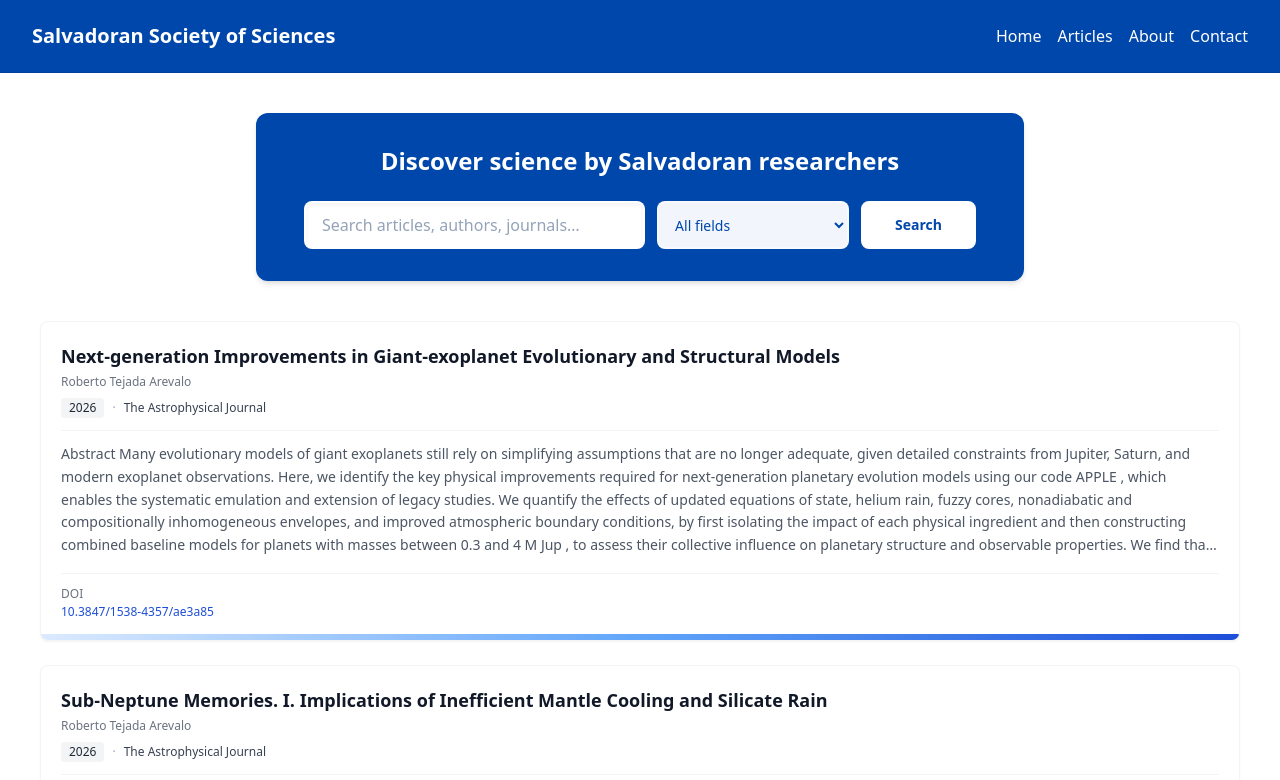
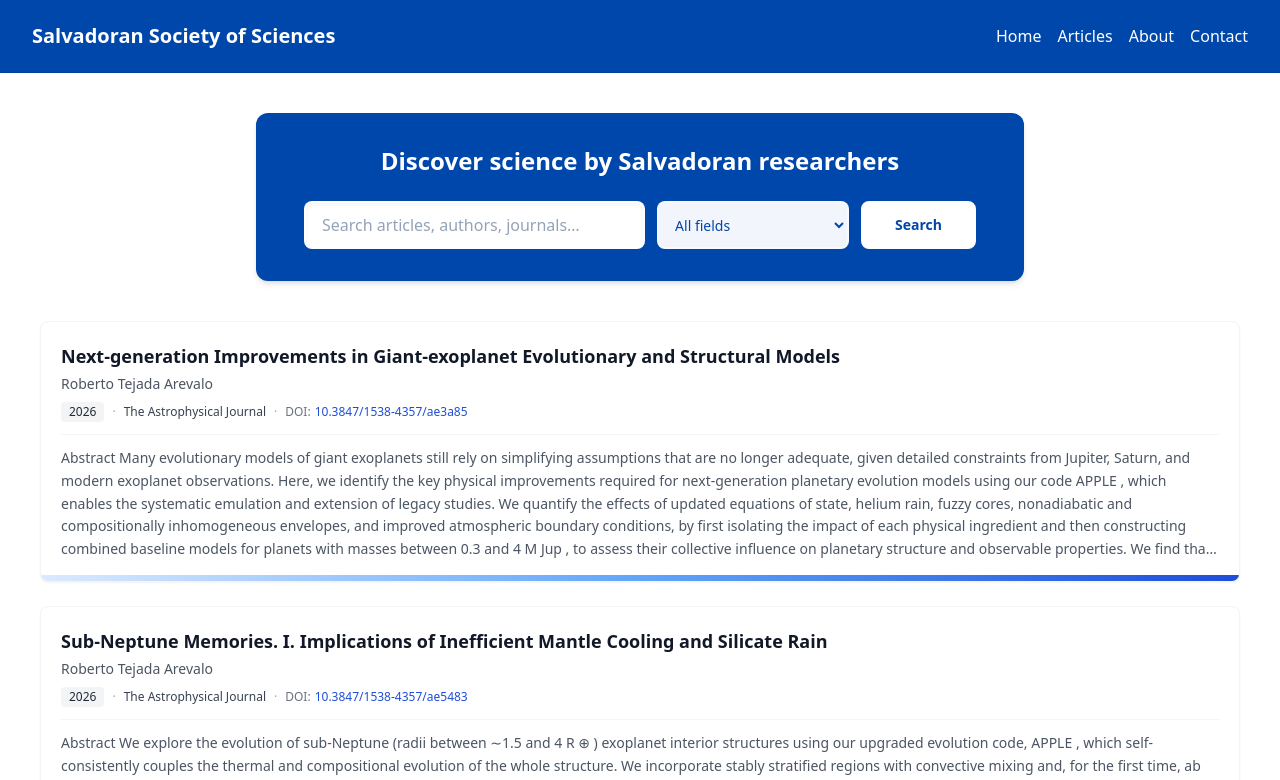
Before and after one commit to jromerooo2/salvadoran_arxiv, a Vue app: page /articles in a window 1280 px wide. Shown: the top 780 px of the page. Built offline with nearby package versions, Linux system fonts and the light colour scheme.

Commit message:
adding affiliation next to author name and moving DOI

```diff
--- a/src/components/Tarjeta.vue
+++ b/src/components/Tarjeta.vue
@@ -9,6 +9,7 @@ const props = defineProps({
   journal: String,
   doi: String,
   author: String,
+  affiliation: String,
 })
 
 const yearLabel = computed(() => {
@@ -41,6 +42,14 @@ const doiDisplay = computed(() => {
   return s
 })
 
+const authorLine = computed(() => {
+  const auth = (props.author ?? '').trim()
+  if (!auth) return ''
+  const aff = (props.affiliation ?? '').trim()
+  if (!aff || aff.toUpperCase() === 'N/A') return auth
+  return `${auth}, ${aff}`
+})
+
 const abstractIsMissing = computed(() => {
   const a = (props.abstract ?? '').trim()
   return !a || a === 'N/A' || a.toUpperCase() === 'N/A'
@@ -64,8 +73,8 @@ const abstractPreview = computed(() => {
       <h3 class="text-base font-bold leading-snug text-gray-900 sm:text-lg">
         {{ title }}
       </h3>
-      <p v-if="author" class="mt-1 text-xs text-gray-500">
-        {{ author }}
+      <p v-if="authorLine" class="mt-1 text-sm text-gray-600">
+        {{ authorLine }}
       </p>
       <div
         class="mt-2 flex flex-wrap items-center gap-x-2 gap-y-1 text-xs text-gray-600"
@@ -74,7 +83,19 @@ const abstractPreview = computed(() => {
           {{ yearLabel }}
         </span>
         <span class="text-gray-400" aria-hidden="true">·</span>
-        <span class="min-w-0 flex-1 font-medium text-gray-700">{{ journalLabel }}</span>
+        <span class="min-w-0 font-medium text-gray-700">{{ journalLabel }}</span>
+        <span class="text-gray-400" aria-hidden="true">·</span>
+        <span class="inline-flex min-w-0 flex-wrap items-center gap-x-1 break-all text-gray-800">
+          <span class="shrink-0 font-medium text-gray-500">DOI:</span>
+          <a
+            v-if="doiHref"
+            :href="doiHref"
+            class="text-blue-700 hover:underline"
+            target="_blank"
+            rel="noopener noreferrer"
+          >{{ doiDisplay }}</a>
+          <span v-else>{{ doiDisplay }}</span>
+        </span>
       </div>
     </header>
 
@@ -93,21 +114,5 @@ const abstractPreview = computed(() => {
         {{ abstractPreview }}
       </p>
     </section>
-
-    <footer class="mt-4 border-t border-gray-100 pt-3">
-      <dl class="text-xs">
-        <dt class="font-medium text-gray-500">DOI</dt>
-        <dd class="mt-0.5 break-all text-gray-900">
-          <a
-            v-if="doiHref"
-            :href="doiHref"
-            class="text-blue-700 hover:underline"
-            target="_blank"
-            rel="noopener noreferrer"
-          >{{ doiDisplay }}</a>
-          <span v-else>{{ doiDisplay }}</span>
-        </dd>
-      </dl>
-    </footer>
   </article>
 </template>
--- a/src/components/Tarjetas.vue
+++ b/src/components/Tarjetas.vue
@@ -9,6 +9,7 @@
         :journal="article.journal"
         :doi="article.doi"
         :author="article.author"
+        :affiliation="article.affiliation"
       />
     </div>
   </div>
--- a/src/data/articleItems.js
+++ b/src/data/articleItems.js
@@ -10,7 +10,7 @@ export function publicationYearValue(year) {
 
 /**
  * Flatten all ORCID publication bundles under articles/items into one list.
- * Each row: id, author, orcid, title, abstract, year, journal, doi
+ * Each row: id, author, orcid, affiliation, title, abstract, year, journal, doi
  * Newest first (higher year first; within a year, higher id first).
  */
 export function getAllArticles() {
@@ -26,6 +26,7 @@ export function getAllArticles() {
         id: ++id,
         author,
         orcid,
+        affiliation: pub.affiliation ?? '',
         title: pub.title ?? '',
         abstract: pub.abstract ?? '',
         year: pub.year ?? '',
--- a/src/utils/searchMatch.js
+++ b/src/utils/searchMatch.js
@@ -29,6 +29,7 @@ export function articleHaystackAll(article) {
     article.year,
     article.doi,
     article.author,
+    article.affiliation,
     article.orcid,
   ]
   return normalizeSearchText(parts.join(' '))
@@ -48,7 +49,10 @@ export function articleMatchesQuery(article, query, searchField) {
     return tokens.every((t) => hay.includes(t))
   }
 
-  const raw = article[searchField]
+  const raw =
+    searchField === 'author'
+      ? [article.author, article.affiliation].join(' ')
+      : article[searchField]
   const hay = normalizeSearchText(raw)
   return tokens.every((t) => hay.includes(t))
 }
--- a/src/views/SearchResults.vue
+++ b/src/views/SearchResults.vue
@@ -15,6 +15,7 @@
             :journal="article.journal"
             :doi="article.doi"
             :author="article.author"
+            :affiliation="article.affiliation"
           />
         </div>
       </div>
```
